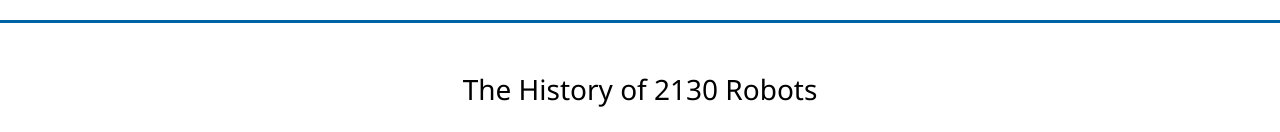
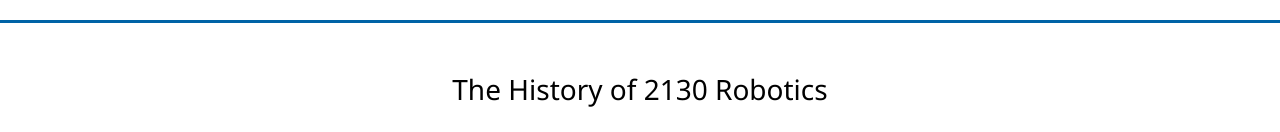
Before and after one commit to BrodieBecker/Robotics-Website, a plain HTML site: page robots.html in a window 1280 px wide. Shown: the part 280-412 px from the top of the page. Drawn offline with nearby package versions, Linux system fonts and the light colour scheme.

Commit message:
Some temp fixes

```diff
--- a/robots.html
+++ b/robots.html
@@ -59,7 +59,7 @@
   <div class="block"></div>
 
   <div class="robots-history">
-    <h2>The History of 2130 Robots</h2>
+    <h2>The History of 2130 Robotics</h2>
     <p><b>Team Alpha+ 2130</b> was founded in 2007. Since then, we have built a unique robot every year. Each robot was
       designed with a different task in mind. Every year, the competition
       is completely different, so there is no hope of reusing one from a previous year.</p>
```
